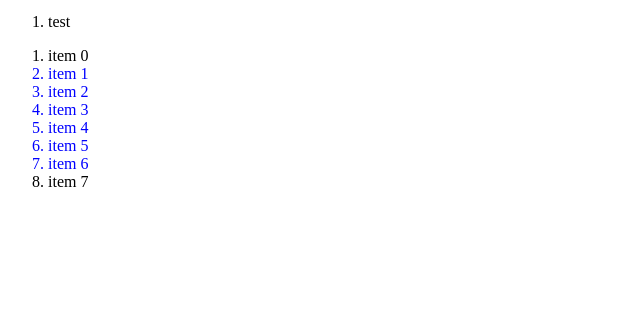
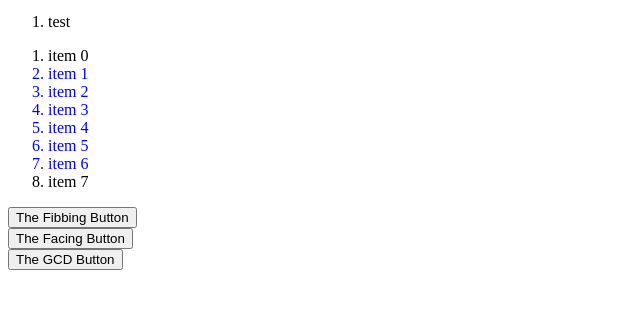
Before and after one commit to jamesyu30/softdev, a plain HTML site: page 28_jsdom/index.html in a window 1280 px wide. Shown: the part 137-446 px from the top of the page, without its empty margins (0-640 px from the left). Drawn offline with Linux system fonts and the light colour scheme.

Commit message:
buttons!

```diff
--- a/28_jsdom/index.html
+++ b/28_jsdom/index.html
@@ -42,7 +42,11 @@
       <li class="">item 7</li>
     </ol>
 
+    <button id="b"> The Fibbing Button </button> <!-- This button needs to be above the script that has the functions for it-->
+    <br>
+    <button id="a"> The Facing Button </button>
+    <br>
+    <button id="c"> The GCD Button </button>
     <script src="dommy_consolery.js"></script>
-
   </body>
 </html>
```
